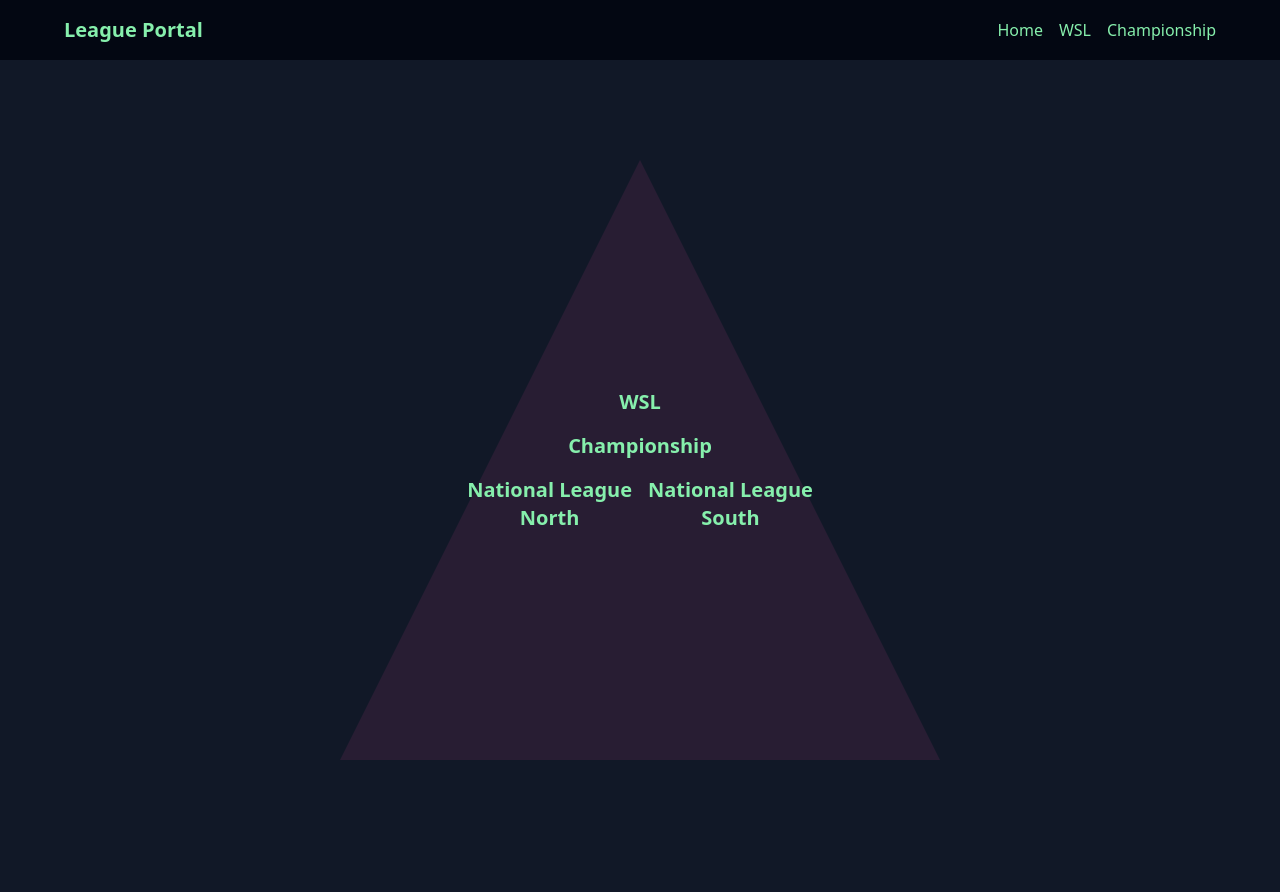
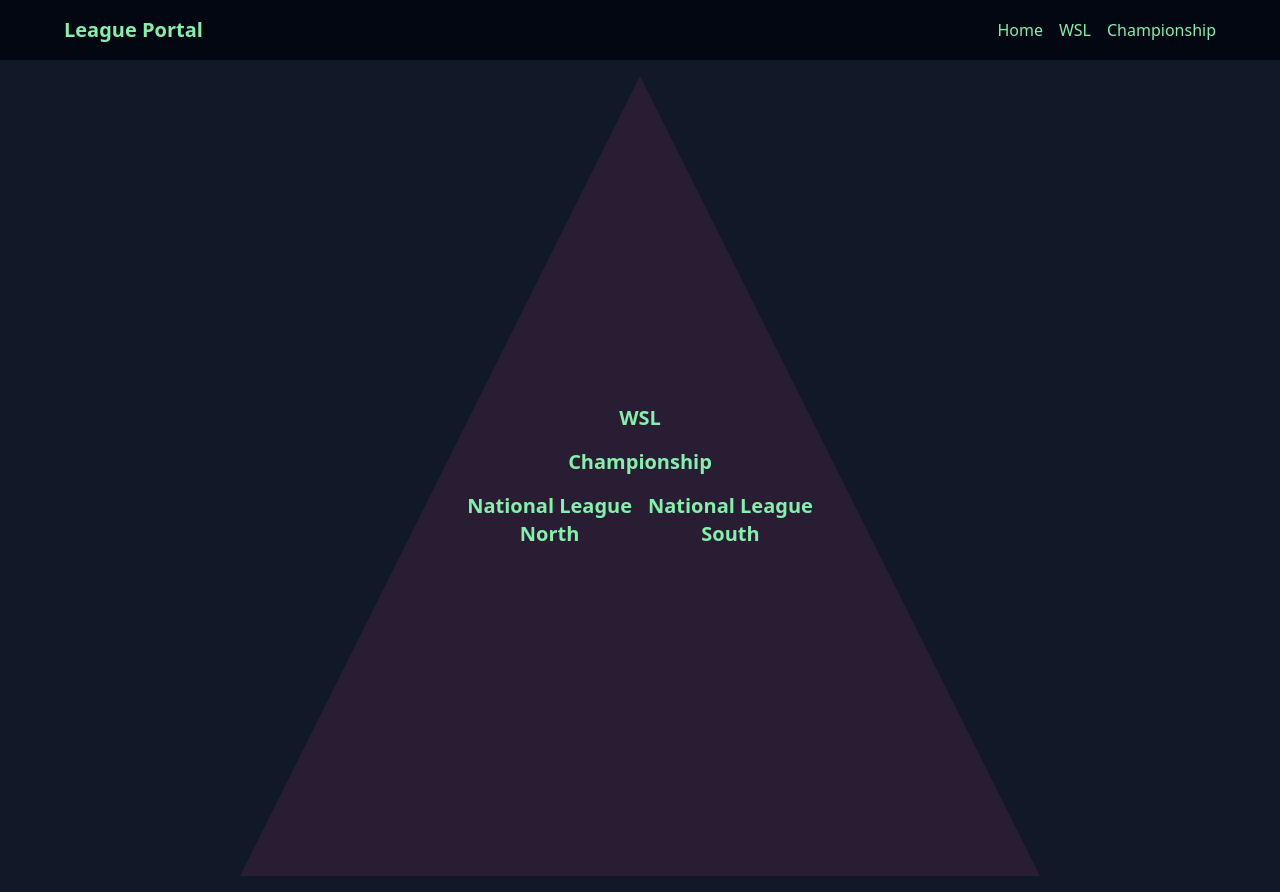
Before and after one commit to jhickey011/the-pyramid-page, a Next.js app: page / in a window 1280 px wide. Before the commit the page ends 860 px from the top, so only its background shows below. Built offline with nearby package versions, Linux system fonts and the light colour scheme.

Commit message:
Update page.tsx

```diff
--- a/app/page.tsx
+++ b/app/page.tsx
@@ -20,7 +20,7 @@ export default function Home() {
     <>
       <NavBar />
       <div className="min-h-screen bg-gray-900 text-green-300 flex items-center justify-center p-4">
-        <div className="relative w-full max-w-[600px] h-[500px] sm:h-[550px] md:h-[600px]">
+        <div className="relative w-full max-w-[800px] h-[500px] sm:h-[550px] md:h-[800px]">
           {/* Background Triangle */}
           <svg
             viewBox="0 0 100 100"
```
